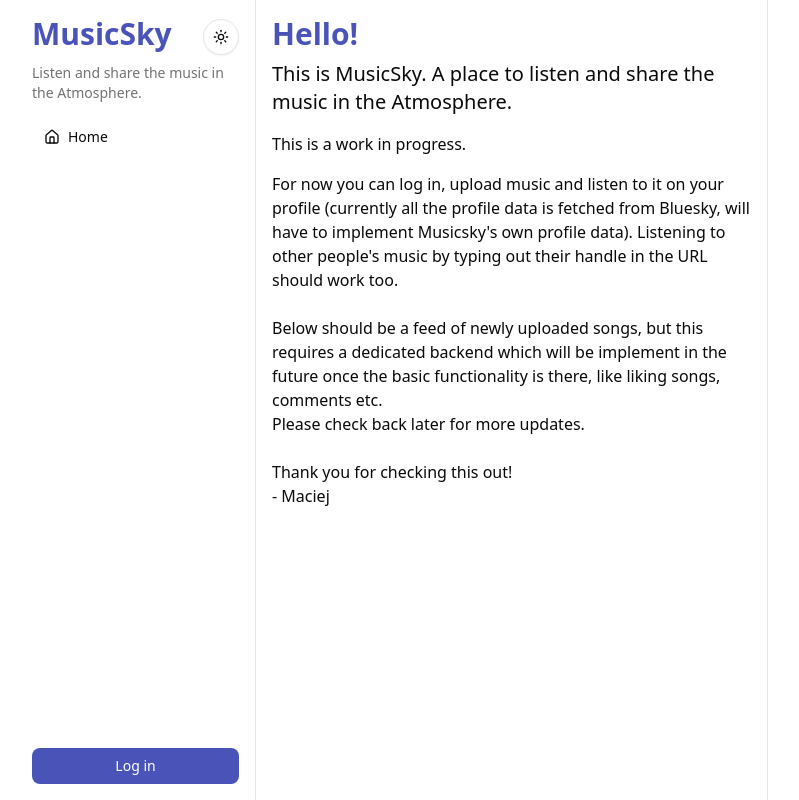
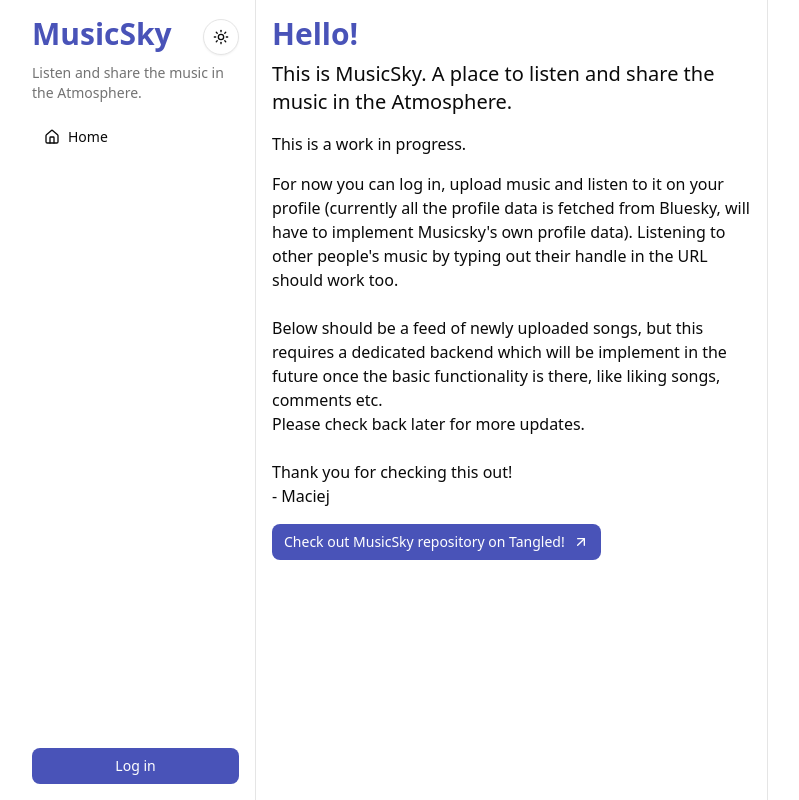
Before and after one commit to mejsiejdev/musicsky, a Next.js app: page / in a window 1280 px wide. Shown: the whole page, without its empty margins (248-1047 px from the left). Built offline with nearby package versions, Linux system fonts and the light colour scheme; no server answers.

Commit message:
feat: add link to repository on tangled
Signed-off-by: mejsiejdev <mejsiejdev@gmail.com>

```diff
--- a/src/app/(main)/page.tsx
+++ b/src/app/(main)/page.tsx
@@ -1,3 +1,5 @@
+import { Button } from "@/components/ui/button";
+import { ArrowUpRightIcon } from "lucide-react";
 import Link from "next/link";
 
 export default function Home() {
@@ -26,10 +28,21 @@
         <br />
         Thank you for checking this out!
         <br />
-        <Link href="https://bsky.app/profile/did:plc:ix2e4nkbttdtyurtuvxbeqpw">
+        <Link
+          target={"_blank"}
+          href="https://bsky.app/profile/did:plc:ix2e4nkbttdtyurtuvxbeqpw"
+        >
           - Maciej
         </Link>
       </p>
+      <Button className="w-min" asChild>
+        <Link
+          target={"_blank"}
+          href="https://tangled.org/mejsiejdev.bsky.social/musicsky/"
+        >
+          Check out MusicSky repository on Tangled! <ArrowUpRightIcon />
+        </Link>
+      </Button>
     </main>
   );
 }
```
